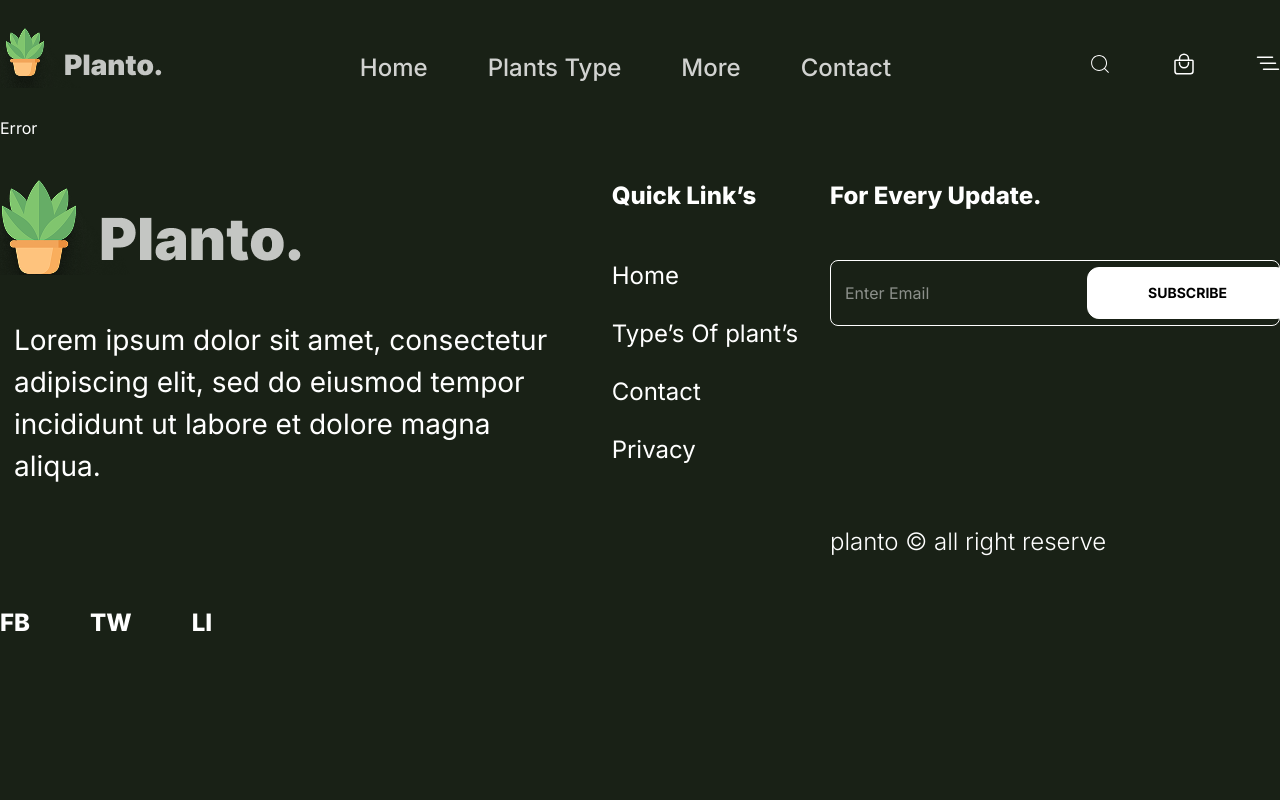
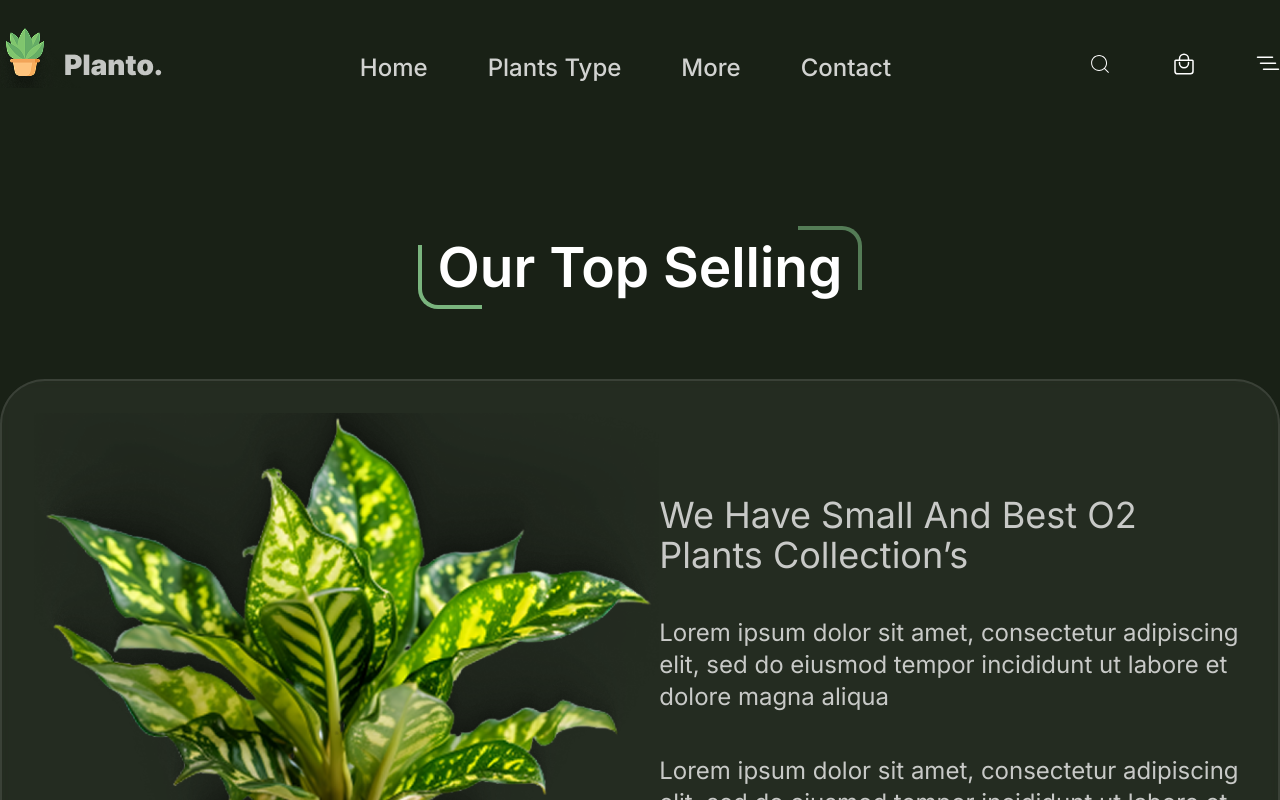
Before and after one commit to mesbaulrafi/planto, a React (Vite) app: page /plantsType in a window 1280 px wide. Shown: the top 800 px of the page. Built offline with nearby package versions, Linux system fonts and the light colour scheme.

Commit message:
edit link

```diff
--- a/package.json
+++ b/package.json
@@ -10,6 +10,7 @@
     "preview": "vite preview"
   },
   "dependencies": {
+    "@emailjs/browser": "^4.4.1",
     "@hugeicons/core-free-icons": "^2.0.0",
     "@hugeicons/react": "^1.1.1",
     "@tailwindcss/vite": "^4.1.17",
--- a/src/App.jsx
+++ b/src/App.jsx
@@ -7,6 +7,7 @@ import { Route, Routes } from "react-router-dom";
 import Home from "./components/pages/Home";
 import About from "./components/pages/About";
 import Error from "./components/pages/Error";
+import PlantsType from "./components/pages/PlantsType";
 
 function App() {
   const [count, setCount] = useState(0);
@@ -16,7 +17,7 @@ function App() {
       <Routes>
         <Route path="/" element={<RootLayouts />}>
           <Route index element={<Home />} />
-          <Route path="/about" element={<About />} />
+          <Route path="/plantsType" element={<PlantsType />} />
           <Route path="*" element={<Error />} />
         </Route>
       </Routes>
--- a/src/components/layouts/Header.jsx
+++ b/src/components/layouts/Header.jsx
@@ -21,8 +21,8 @@ const Header = () => {
           </div>
           <div className="pt-6 ">
             <ul className="flex gap-x-15">
-              <Link to={''}><li className="text-2xl font-medium text-white opacity-80 hover:text-emerald-400">Home</li></Link>
-              <Link to={''}><li className="text-2xl font-medium text-white opacity-80 hover:text-emerald-400">Plants Type</li></Link>
+              <Link to={'/'}><li className="text-2xl font-medium text-white opacity-80 hover:text-emerald-400">Home</li></Link>
+              <Link to={'/PlantsType'}><li className="text-2xl font-medium text-white opacity-80 hover:text-emerald-400">Plants Type</li></Link>
               <Link to={''}><li className="text-2xl font-medium text-white opacity-80 hover:text-emerald-400">More</li></Link>
               <Link to={''}><li className="text-2xl font-medium text-white opacity-80 hover:text-emerald-400">Contact</li></Link>
             </ul>
--- a/src/components/pages/PlantsType.jsx
+++ b/src/components/pages/PlantsType.jsx
@@ -1,6 +1,5 @@
 import React from "react";
 import Conteinar from "../Conteinar";
-import Blurdiv from "../Blurdiv";
 import Images from "../Images";
 import PlTree1 from "/src/assets/plTee1.png";
 import Button from "../Button";
```
Also changed, not shown: 1 other file (tests, documents, lock files or other folders).
